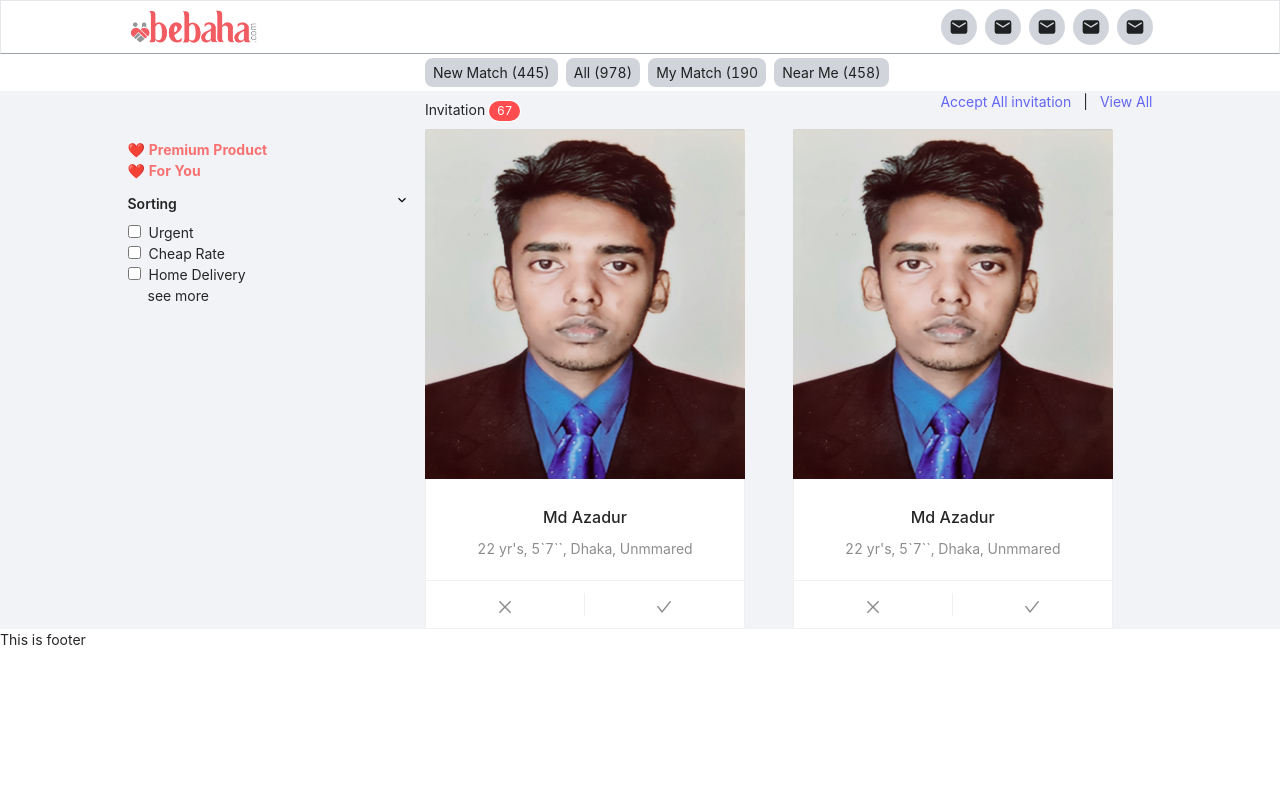
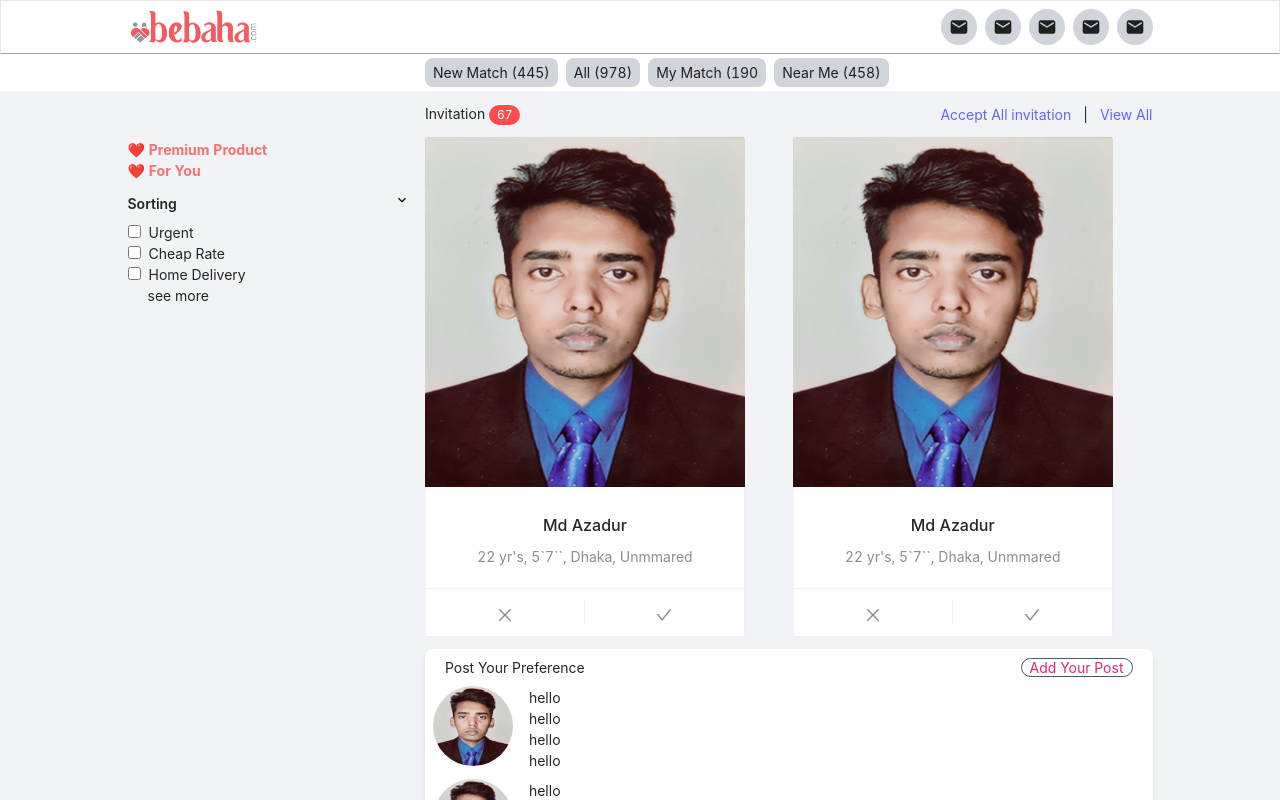
Before and after one commit to iazadur/bebaha, a Next.js app: page / in a window 1280 px wide. Shown: the top 800 px of the page. Built offline with nearby package versions, Linux system fonts and the light colour scheme.

Commit message:
added preference

```diff
--- a/components/Home/Invitations/Invitations.jsx
+++ b/components/Home/Invitations/Invitations.jsx
@@ -6,7 +6,7 @@ import Invitation from './Invitation';
 const Invitations = () => {
     return (
         <>
-            <div className="flex justify-between">
+            <div className="flex justify-between items-center py-1">
                 <div className="my-2"><span className='text-md'>Invitation <Badge count="67" className='' /></span></div>
                 <div className="flex gap-x-3">
                     <span className="text-indigo-500">Accept All invitation</span> |
--- a/components/Home/Preference/Preference.jsx
+++ b/components/Home/Preference/Preference.jsx
@@ -1,8 +1,18 @@
 import React from 'react';
+import SinglePreference from './SinglePreference';
 
 const Preference = () => {
     return (
         <>
+            <div className="p-2 rounded-lg shadow-md bg-white my-3">
+                <div className="flex justify-between items-center px-3">
+                    <div className=""><span>Post Your Preference</span></div>
+                    <div className=""><span className='rounded-2xl border border-gray-600 text-pink-600 px-2 '>Add Your Post</span></div>
+                </div>
+
+
+                {Array.from({ length: 4 }).map((_, idx) => (<SinglePreference key={idx} />))}
+            </div>
 
         </>
     );
--- /dev/null
+++ b/components/Home/Preference/SinglePreference.jsx
@@ -0,0 +1,21 @@
+import Image from 'next/image';
+import React from 'react';
+
+const SinglePreference = () => {
+    return (
+        <div className='flex items-center justify-start gap-4 my-2'>
+            <div className="">
+            <Image src="/img/azad.jpg" className='rounded-full' width="80" height="80" alt='' />
+            </div>
+            <div className="flex flex-col">
+                <p>hello</p>
+                <p>hello</p>
+                <p>hello</p>
+                <p>hello</p>
+
+            </div>
+        </div>
+    );
+};
+
+export default SinglePreference;
--- a/pages/index.js
+++ b/pages/index.js
@@ -1,5 +1,6 @@
 import Head from 'next/head'
 import Invitations from '../components/Home/Invitations/Invitations'
+import Preference from '../components/Home/Preference/Preference'
 
 
 
@@ -14,7 +15,8 @@ export default function Home() {
         <link rel="icon" href="/favicon.ico" />
       </Head>
 
-     <Invitations />
+      <Invitations />
+      <Preference />
 
 
     </>
```
